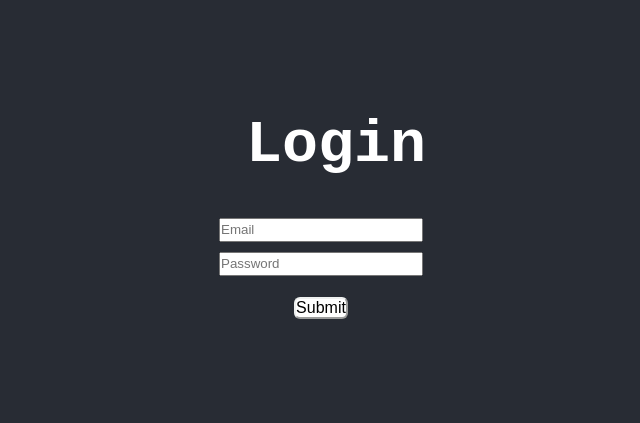
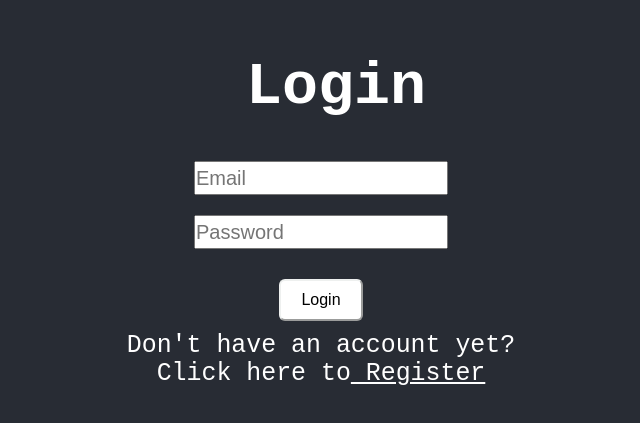
Before and after one commit to Shylan21/BackEnd-Project, a React (Create React App) app: page /login in a window 1280 px wide. Shown: the part 155-578 px from the top of the page, without its empty margins (319-959 px from the left). Built offline with nearby package versions, Linux system fonts and the light colour scheme.

Commit message:
Added link to navigate between register/login. Modified some css. Added link to logout (still in progress)

```diff
--- a/src/client/App.jsx
+++ b/src/client/App.jsx
@@ -1,8 +1,4 @@
 import Register from '../components/Register'
-
-// import { Routes, Route } from 'react-router-dom'
-// import Movie from '../components/Movie'
-// import Login from '.components/Login'
 
 function App() {
 	return <>{<Register />}</>
--- a/src/client/Forms.css
+++ b/src/client/Forms.css
@@ -2,19 +2,27 @@ form {
   display: grid;
   place-items: center;
   margin: 10px;
+
 }
 
 .email,
 .password,
 .input {
-  width: 200px;
-  height: 20px;
+  width: 250px;
+  height: 30px;
+  font-size: 20px;
+  margin: 10px;
 }
 
 .button {
   font-size: 16px;
   margin-top: 20px;
+  padding: 10px 20px;
   border-radius: 6px;
   border-color: #EEF0EF;
   background: #fff;
 }
+
+.link {
+  color: #fff;
+}
--- a/src/client/Movie.css
+++ b/src/client/Movie.css
@@ -6,7 +6,6 @@
 
 /* Head */
 h1 {
-  text-align: left;
   margin: 100px 0 30px 30px;
 }
 
@@ -55,8 +54,9 @@ h2 {
   color: #fff;
   text-decoration: none;
   position: relative;
-  right: -450px;
+  right: -600px;
   top: 40px;
+  cursor: pointer;
 }
 
 /* List */
--- a/src/components/Login.jsx
+++ b/src/components/Login.jsx
@@ -2,7 +2,8 @@ import '../client/App.css'
 import '../client/Forms.css'
 
 import { useState } from 'react'
-import { useNavigate } from 'react-router-dom'
+import { Link, useNavigate } from 'react-router-dom'
+import Register from './Register'
 
 const apiUrl = 'http://localhost:4000'
 
@@ -73,19 +74,18 @@ function Login() {
 					className="button"
 					type="submit"
 					name="submit"
-					value={'Submit'}
+					value={'Login'}
 					onClick={handleLogin}
 				/>
 			</form>
-			{/* <p>
+			<p>
 				Don't have an account yet?
 				<br />
 				Click here to
-				<a className="link" href="../components/Register">
-					{' '}
-					Register
-				</a>
-			</p> */}
+				<Link className="link" to={'/register'}>
+					{''} Register
+				</Link>
+			</p>
 		</>
 	)
 }
--- a/src/components/Movie.jsx
+++ b/src/components/Movie.jsx
@@ -19,6 +19,7 @@ function Movie() {
 	const [movieList, setMovieList] = useState([])
 	const [movieInput, setMovieInput] = useState(initialMovieInput)
 
+	const [token, setToken] = useState(null)
 	// const [editingMovieId, setEditingMovieId] = useState(null)
 	// const [editedTitle, setEditedTitle] = useState('')
 	// const [editedGenre, setEditedGenre] = useState('')
@@ -159,13 +160,19 @@ function Movie() {
 			.catch((err) => console.error(err))
 	}
 
+	function handleLogout(e) {
+		e.preventDefault()
+		localStorage.removeItem('token')
+		setToken(null)
+		navigate('/login')
+	}
 	return (
 		<>
 			<div className="Movie">
 				{/* Logout */}
-				<a className="logout-link" href="login">
+				<p className="logout-link" onClick={handleLogout}>
 					Logout
-				</a>
+				</p>
 				<h1>Add new movies</h1>
 				{/* Title */}
 				<label>
--- a/src/components/Register.jsx
+++ b/src/components/Register.jsx
@@ -2,7 +2,7 @@ import '../client/App.css'
 import '../client/Forms.css'
 
 import { useState } from 'react'
-import { useNavigate } from 'react-router-dom'
+import { Link, useNavigate } from 'react-router-dom'
 
 const apiUrl = 'http://localhost:4000'
 
@@ -47,34 +47,6 @@ function Register() {
 			})
 	}
 
-	// Login Functions
-	// function handleLoginChange(e) {
-	// 	e.preventDefault()
-	// 	const inputName = e.target.name
-	// 	const inputValue = e.target.value
-
-	// 	setLoginUser({ ...loginUser, [inputName]: inputValue })
-	// 	console.log('Login value', inputName, inputValue)
-	// }
-
-	// function handleLogin(e) {
-	// 	e.preventDefault()
-	// 	fetch(`${apiUrl}/user/login`, {
-	// 		method: 'POST',
-	// 		body: JSON.stringify(loginUser),
-	// 		headers: { 'Content-Type': 'application/json' },
-	// 	})
-	// 		.then((response) => response.json())
-	// 		.then((data) => {
-	// 			setLoginUser({ ...loginUser, token: data.token })
-	// 			localStorage.setItem('token', data.token)
-	// 			navigate('/movie')
-	// 		})
-	// 		.catch((err) => {
-	// 			console.error(err)
-	// 		})
-	// }
-
 	return (
 		<>
 			<h1>Welcome!</h1>
@@ -104,7 +76,7 @@ function Register() {
 					className="button"
 					type="submit"
 					name="submit"
-					value={'Submit'}
+					value={'Register'}
 					onClick={handleRegister}
 				/>
 			</form>
@@ -112,7 +84,9 @@ function Register() {
 				Already registered?
 				<br />
 				Click here to
-				<a className="link" href="../components/Register"> Login</a>
+				<Link className="link" to={'/login'}>
+					{''} Login
+				</Link>
 			</p>
 		</>
 	)
```
Also changed, not shown: src/Implementations.txt.
